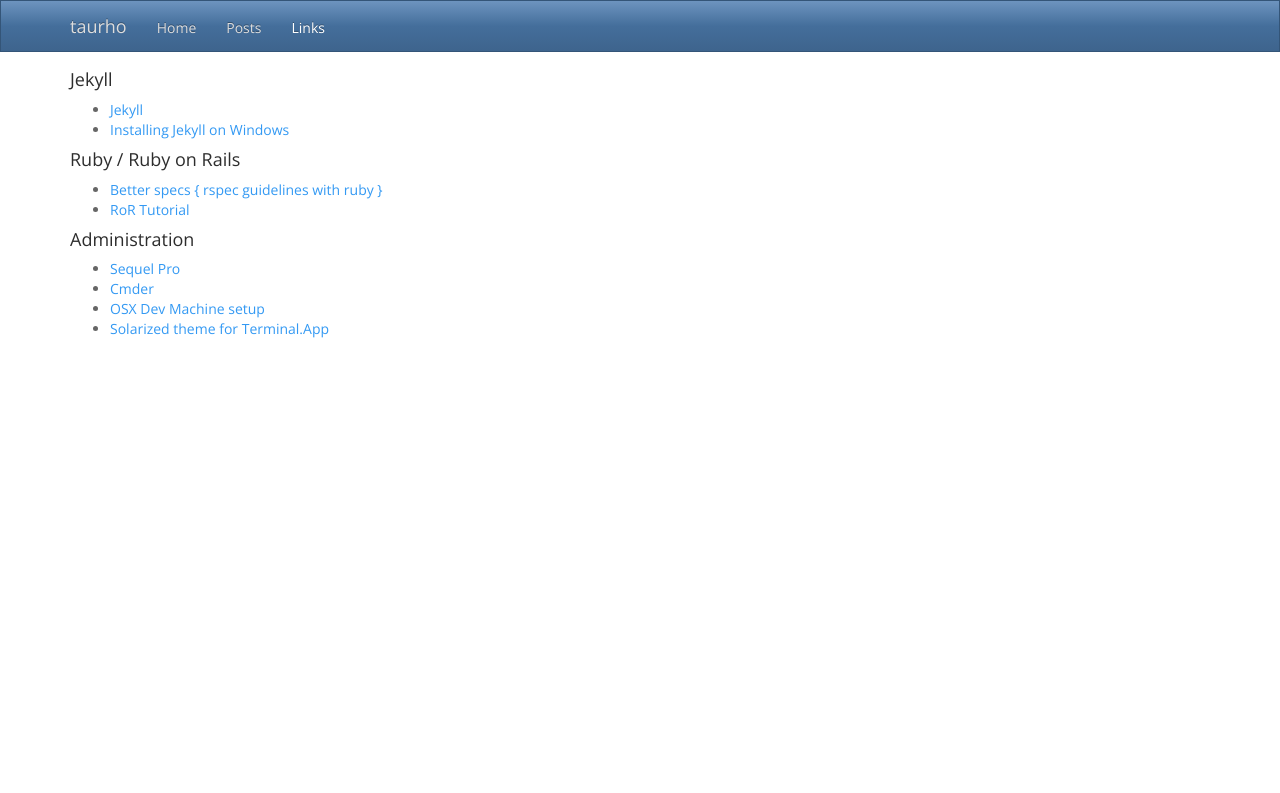
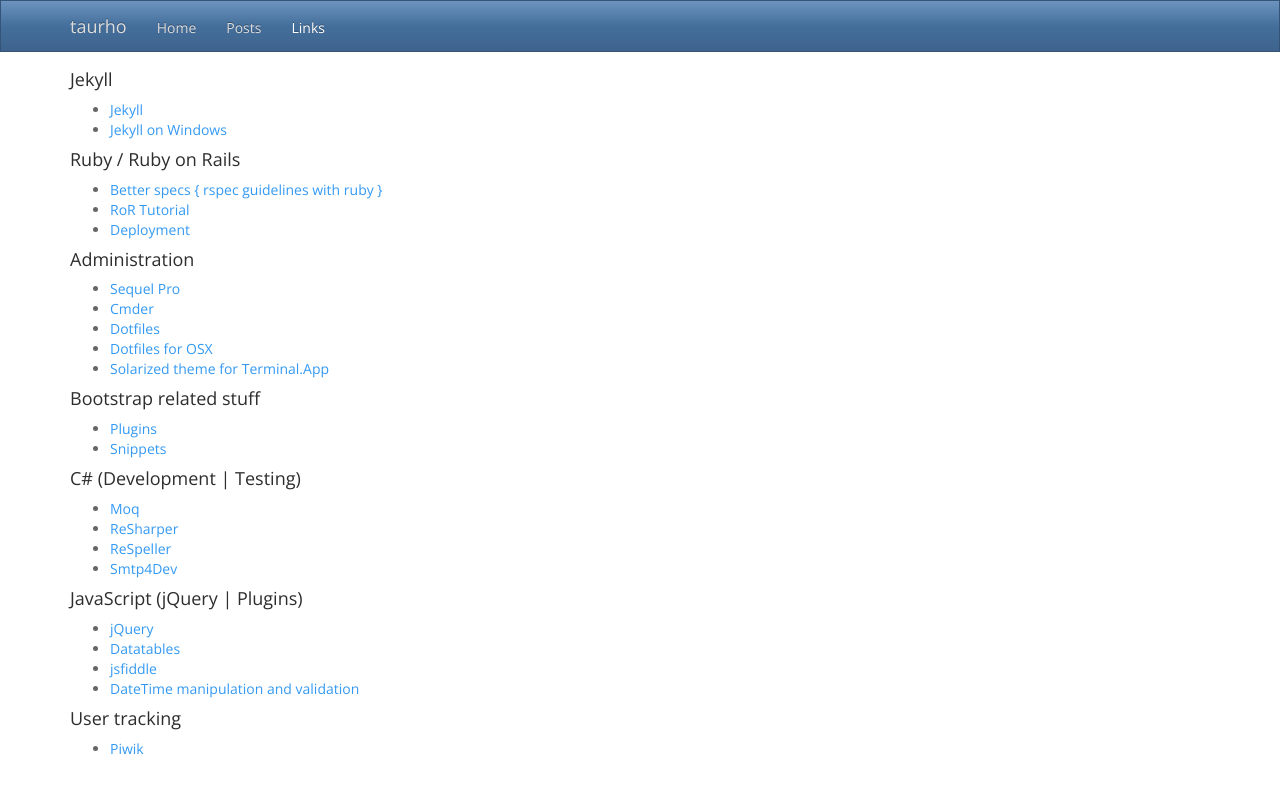
Before and after one commit to taurho/taurho.github.io, a Jekyll site: the page built from links/index.md, in a window 1280 px wide. Shown: the top 793 px of the page. Built offline with Jekyll 4.4.1, drawn with Linux system fonts in a browser that asks for light colours.

Commit message:
more links and cleanup of markdown

```diff
--- a/links/index.md
+++ b/links/index.md
@@ -3,15 +3,36 @@ layout: default
 ---
 
 #### Jekyll
-+ <a href="http://jekyllrb.com/">Jekyll</a>
-+ <a href="http://www.madhur.co.in/blog/2011/09/01/runningjekyllwindows.html" target="_new">Installing Jekyll on Windows</a>
++ [Jekyll](http://jekyllrb.com/)
++ [Jekyll on Windows](http://www.madhur.co.in/blog/2011/09/01/runningjekyllwindows.html)
 
 #### Ruby / Ruby on Rails
-+ <a href="http://betterspecs.org" target="_new">Better specs { rspec guidelines with ruby }</a>
-+ <a href="http://ruby.railstutorial.org/ruby-on-rails-tutorial-book">RoR Tutorial</a>
++ [Better specs { rspec guidelines with ruby }](http://betterspecs.org)
++ [RoR Tutorial](http://ruby.railstutorial.org/ruby-on-rails-tutorial-book)
++ [Deployment](http://capistranorb.com/documentation/getting-started/preparing-your-application/)
 
 #### Administration
-+ <a href="http://www.sequelpro.com/">Sequel Pro</a>
-+ <a href="http://bliker.github.io/cmder/">Cmder</a>
-+ <a href="http://net.tutsplus.com/tutorials/tools-and-tips/setting-up-a-mac-dev-machine-from-zero-to-hero-with-dotfiles">OSX Dev Machine setup</a>
-+ <a href="https://github.com/tomislav/osx-terminal.app-colors-solarized">Solarized theme for Terminal.App</a>
++ [Sequel Pro](http://www.sequelpro.com/)
++ [Cmder](http://bliker.github.io/cmder/)
++ [Dotfiles](http://dotfiles.github.io)
++ [Dotfiles for OSX](http://net.tutsplus.com/tutorials/tools-and-tips/setting-up-a-mac-dev-machine-from-zero-to-hero-with-dotfiles)
++ [Solarized theme for Terminal.App](https://github.com/tomislav/osx-terminal.app-colors-solarized)
+
+#### Bootstrap related stuff
++ [Plugins](http://tutorialzine.com/2013/07/50-must-have-plugins-for-extending-twitter-bootstrap/)
++ [Snippets](http://bootsnipp.com/)
+
+#### C# (Development | Testing)
++ [Moq](https://github.com/Moq/moq4)
++ [ReSharper](http://www.jetbrains.com/resharper/)
++ [ReSpeller](http://etherealcode.com/respeller/index.html)
++ [Smtp4Dev](https://smtp4dev.codeplex.com/)
+
+#### JavaScript (jQuery | Plugins)
++ [jQuery](http://jquery.com)
++ [Datatables](http://datatables.net/)
++ [jsfiddle](http://jsfiddle.net)
++ [DateTime manipulation and validation](http://momentjs.com/)
+
+#### User tracking
++ [Piwik](http://piwik.org/)
```
